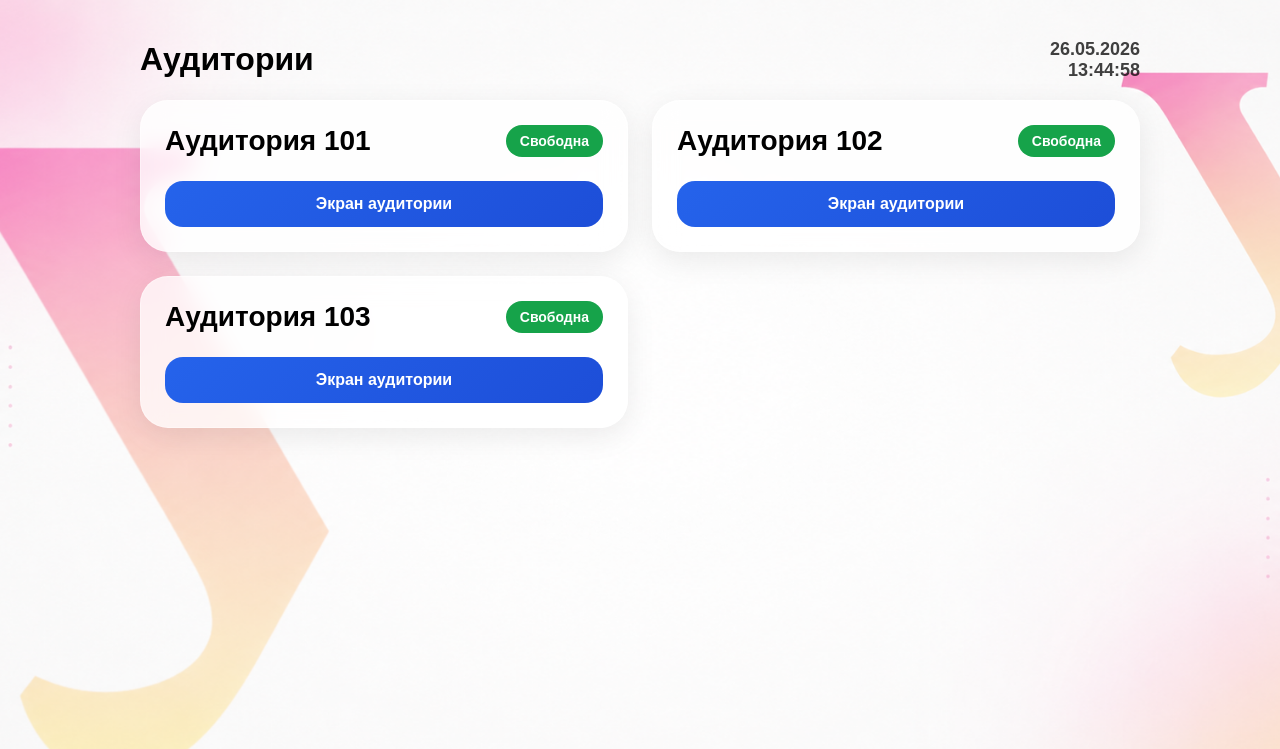
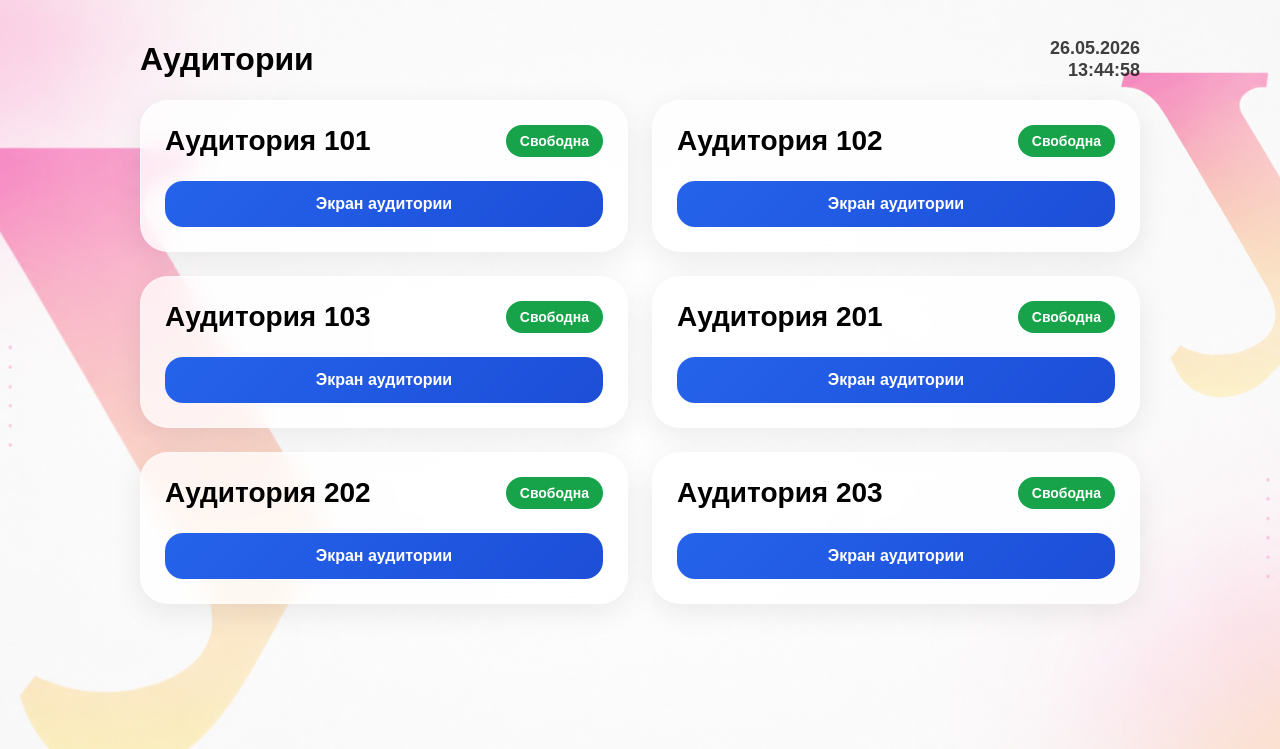
Before and after one commit to Seraphim555/room-booking, a Flask app: page / in a window 1280 px wide. Shown: the top 749 px of the page. Run offline with Flask 3, Linux system fonts and the light colour scheme.

Commit message:
Add rooms 201-203

```diff
--- a/app.py
+++ b/app.py
@@ -50,7 +50,7 @@ def home():
 
     data = load_bookings()
 
-    rooms = ["101", "102", "103"]
+    rooms = ["101", "102", "103", "201", "202", "203"]
 
     room_cards = ""
 
--- a/static/style.css
+++ b/static/style.css
@@ -182,6 +182,19 @@ input {
     display: grid;
     grid-template-columns: repeat(auto-fill, minmax(180px, 1fr));
     gap: 15px;
+}
+
+.datetime {
+
+    display: flex;
+
+    flex-direction: column;
+
+    align-items: flex-end;
+
+    line-height: 1.2;
+
+    font-weight: 600;
 }
 
 @media (min-width: 769px) {
@@ -389,6 +402,11 @@ input {
     margin-bottom: 20px;
     }
 
+    datetime {
+
+        font-size: 13px;
+    }
+
 }
 
 /* =========================
```
